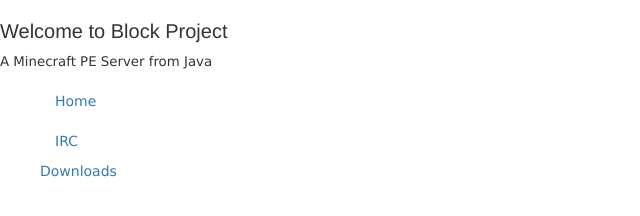
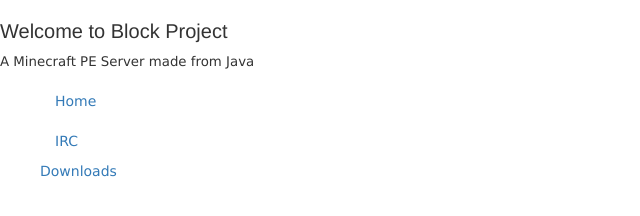
Before and after one commit to BlockServerProject/blockserverproject.github.com, a plain HTML site: page index.htm in a window 1280 px wide. Shown: the full height of the page, 0-640 px from the left. Drawn offline with nearby package versions, Linux system fonts and the light colour scheme.

Commit message:
Update index.htm

```diff
--- a/index.htm
+++ b/index.htm
@@ -16,7 +16,7 @@
 
 <body>
 	<h1>Welcome to Block Project</h1>
-	<p>A Minecraft PE Server from Java</p>
+	<p>A Minecraft PE Server made from Java</p>
 	<ul>
 	<align class="left">
 	<div class="nav nav-bar">
```
